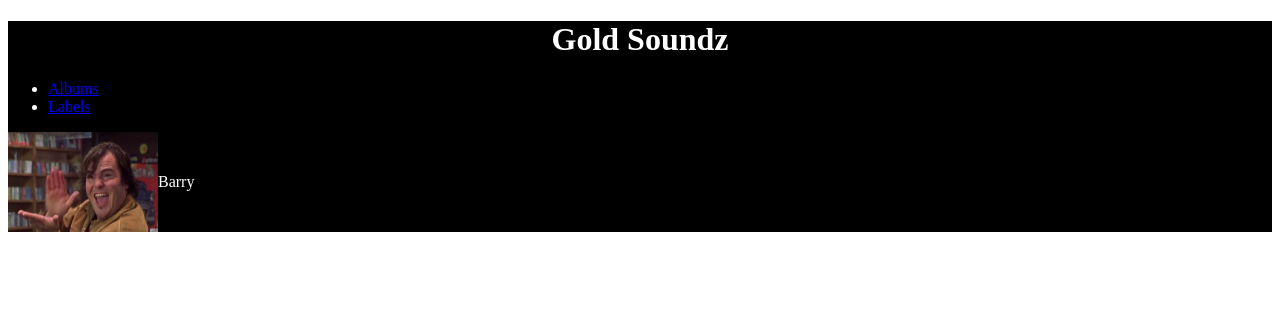
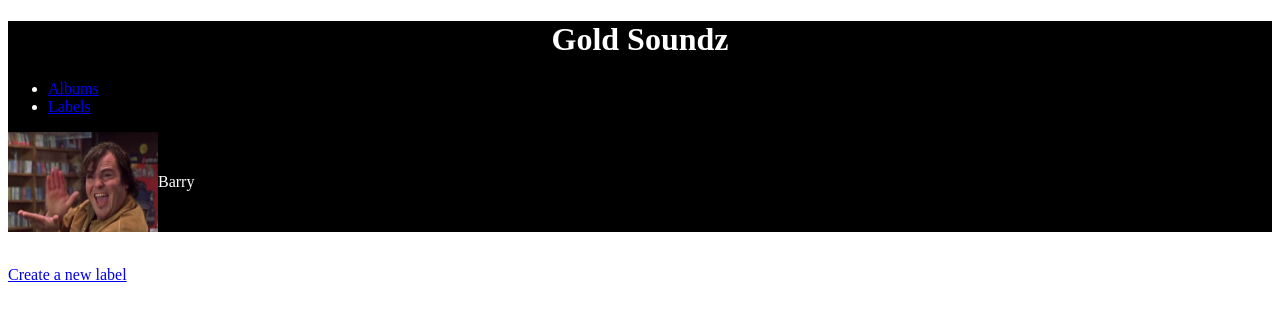
Before and after one commit to RatBoyJim/GoldSoundz, a Flask app: page /labels in a window 1280 px wide. Shown: the top 321 px of the page. Run offline with Flask 2, Linux system fonts and the light colour scheme; data that the repository does not hold is empty; some libraries are stand-ins or nearby versions.

Commit message:
CRUD set up for both controllers nwf

```diff
--- a/controllers/label_controller.py
+++ b/controllers/label_controller.py
@@ -4,6 +4,31 @@ from models.label import Label
 import repositories.label_repository as label_repository
 
 labels_blueprint = Blueprint("labels", __name__)
+
+
+
+#CREATE
+
+@labels_blueprint.route("/labels/new", methods=["GET"])
+def new_label():
+    return render_template("labels/new.html")
+
+
+
+@labels_blueprint.route("/labels", methods=["POST"])
+def create_label():
+    name = request.form["name"]
+    email = request.form["email"]
+
+    new_label = Label(name, email)
+    label_repository.save(new_label)
+    return redirect('/labels')
+
+
+
+
+
+#REVIEW
 
 @labels_blueprint.route("/labels")
 def labels():
@@ -14,3 +39,30 @@ def labels():
 def show(id):
     label = label_repository.select(id)
     return render_template("labels/show.html", label = label)
+
+
+
+
+#UPDATE
+
+@labels_blueprint.route("/labels/<id>/edit", methods = ["GET"])
+def edit_label(id):
+    label = label_repository.select(id)
+    return render_template("labels/edit.html", label = label)
+
+@labels_blueprint.route("/labels/<id>", methods = ["POST"])
+def update_label(id):
+    name = request.form["name"]
+    email = request.form["email"]
+
+    label_update = Label(name, email)
+    label_repository.update(label_update)
+    return redirect('/labels')
+
+
+#DELETE
+
+@labels_blueprint.route("/labels/<id>/delete", methods = ["POST"])
+def delete_label(id):
+    label_repository.delete(id)
+    return redirect('/labels')
--- a/repositories/album_repository.py
+++ b/repositories/album_repository.py
@@ -50,5 +50,5 @@ def delete_all():
 
 def delete(id):
     sql = 'DELETE  FROM tasks WHERE id = %s'
-    values= [id]
+    values = [id]
     run-sql(sql, values)
--- a/templates/labels/index.html
+++ b/templates/labels/index.html
@@ -8,5 +8,6 @@
     <li>{{ label.email }}</li>
 {% endfor %}
 </div>
-
+<br>
+<p><a href="/labels/new">Create a new label</a></p>
 {% endblock %}
```
Also changed, not shown: templates/labels/edit.html (added, +16 -0 lines), templates/labels/new.html (added, +17 -0 lines).
